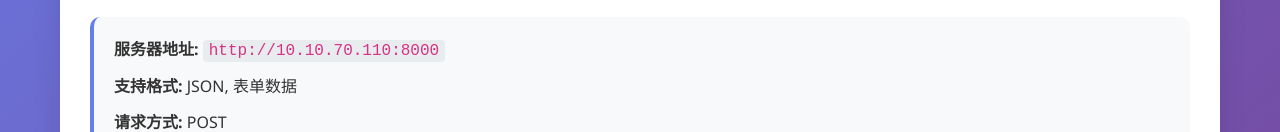
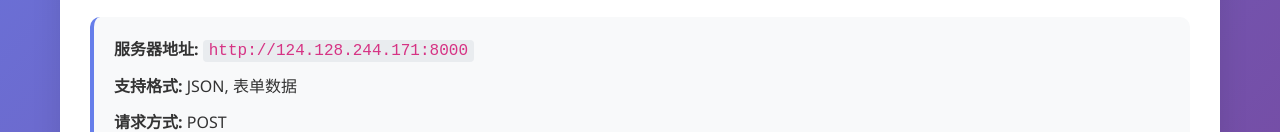
Before and after one commit to yak33/AI-APIs, a plain HTML site: page index.html in a window 1280 px wide. Shown: the part 674-806 px from the top of the page. Drawn offline with Linux system fonts and the light colour scheme.

Commit message:
docs: 更新API服务器地址为124.128.244.171

```diff
--- a/index.html
+++ b/index.html
@@ -55,7 +55,7 @@
             <div class="api-info">
                 <h2>API服务器信息</h2>
                 <div class="server-info">
-                    <p><strong>服务器地址:</strong> <code>http://10.10.70.110:8000</code></p>
+                    <p><strong>服务器地址:</strong> <code>http://124.128.244.171:8000</code></p>
                     <p><strong>支持格式:</strong> JSON, 表单数据</p>
                     <p><strong>请求方式:</strong> POST</p>
                 </div>
```
Also changed, not shown: 1 other file.
